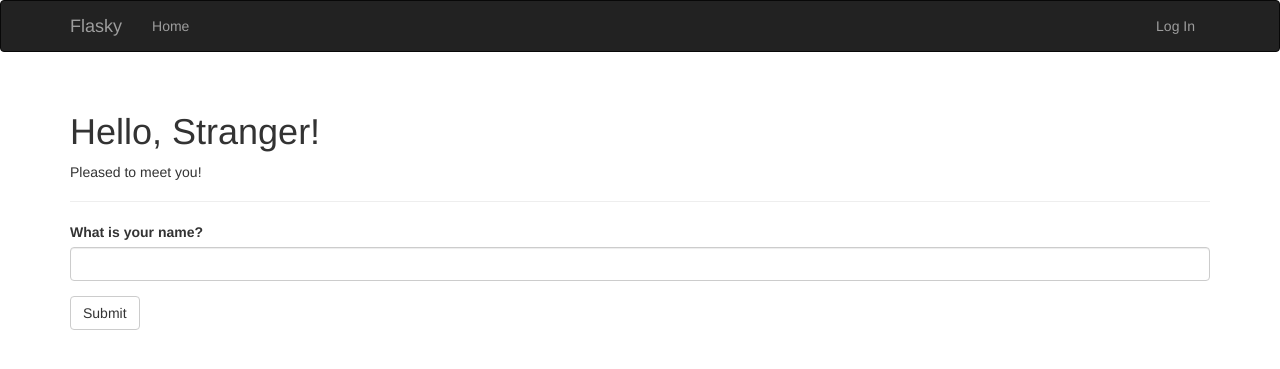
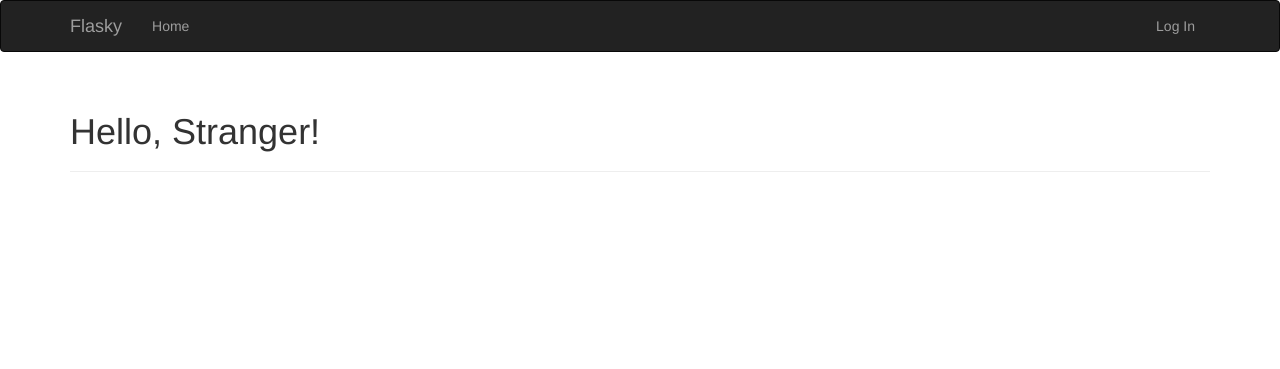
Before and after one commit to Sodiq-123/Sodiqs-Blog, a Flask app: page / in a window 1280 px wide. Shown: the top 369 px of the page. Run offline with Flask 2, Linux system fonts and the light colour scheme; some libraries are stand-ins or nearby versions.

Commit message:
Modified

```diff
--- a/flask/app/main/views.py
+++ b/flask/app/main/views.py
@@ -1,25 +1,7 @@
-from flask import render_template, session, redirect, url_for, current_app
-from .. import db
-from ..models import User
-from ..email import send_email
+from flask import render_template
 from . import main
-from .forms import NameForm
 
 
-@main.route('/', methods=['GET', 'POST'])
+@main.route('/')
 def index():
-    form = NameForm()
-    if form.validate_on_submit():
-        user = User.query.filter_by(username=form.name.data).first()
-        if user is None:
-            user = User(username=form.name.data)
-            db.session.add(user)
-            db.session.commit()
-            session['known'] = False
-            if current_app.config['FLASK_ADMIN']:
-                send_email(current_app.config['FLASK_ADMIN'], 'New User', 'mail/new_user', user=user)
-        else:
-            session['known'] = True
-        session['name'] = form.name.data
-        return redirect(url_for('.index'))
-    return render_template('index.html', form=form, name=session.get('name'), known=session.get('known', False))
+    return render_template('index.html')
--- a/flask/app/templates/base.html
+++ b/flask/app/templates/base.html
@@ -46,10 +46,10 @@
     {% endfor %}
 
     {% block page_content %}{% endblock %}
+</div>
 {% endblock %}
 
 {% block scripts %}
 {{ super() }}
 {{ moment.include_moment() }}
-{{ moment.locale('en') }}
 {% endblock %}
--- a/flask/app/templates/index.html
+++ b/flask/app/templates/index.html
@@ -1,16 +1,9 @@
 {% extends "base.html" %}
-{% import "bootstrap/wtf.html" as wtf %}
 
 {% block title %}Flasky{% endblock %}
 
 {% block page_content %}
 <div class="page-header">
-    <h1>Hello, {% if name %}{{ name }}{% else %}Stranger{% endif %}!</h1>
-    {% if not known %}
-    <p>Pleased to meet you!</p>
-    {% else %}
-    <p>Happy to see you again!</p>
-    {% endif %}
+    <h1>Hello, {% if current_user.is_authenticated %}{{ current_user.username }}{% else %}Stranger{% endif %}!</h1>
 </div>
-{{ wtf.quick_form(form) }}
 {% endblock %}
```
Also changed, not shown: 1 other file.
